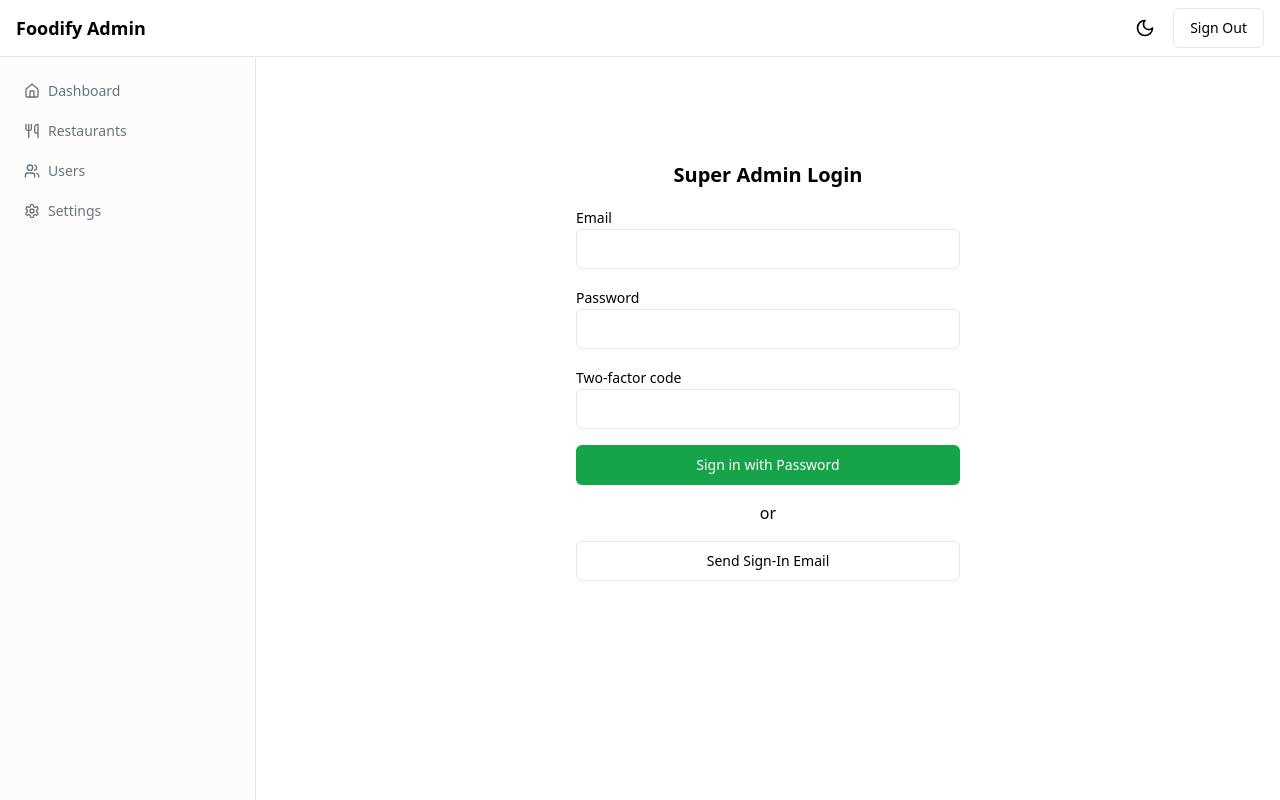
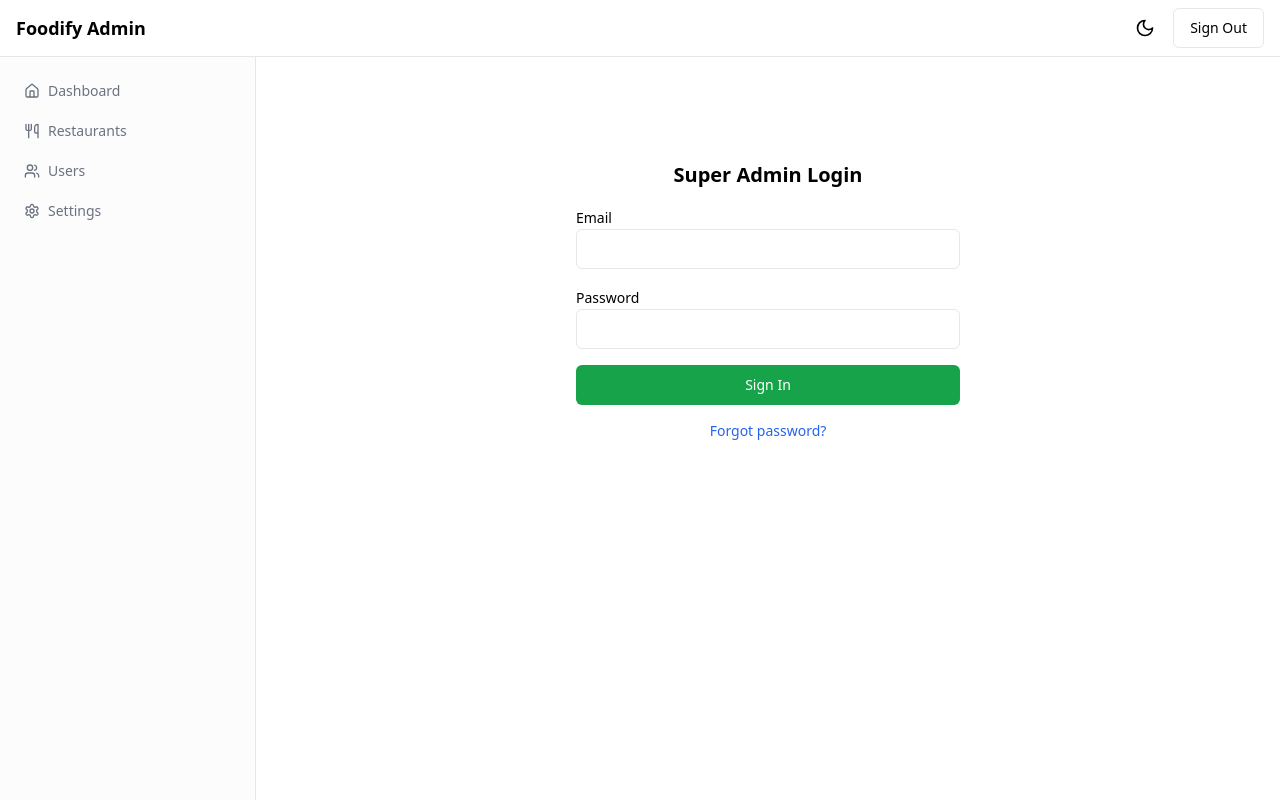
Before and after one commit to oussrh/Foodify, a Next.js app: page /admin/login in a window 1280 px wide. Built offline with nearby package versions, Linux system fonts and the light colour scheme.

Commit message:
Add MFA login flow for super admin

```diff
--- /dev/null
+++ b/app/actions/admin-auth-actions.ts
@@ -0,0 +1,34 @@
+'use server'
+
+import prisma from '@/lib/prisma'
+import { Resend } from 'resend'
+import bcrypt from 'bcryptjs'
+
+export async function requestAdminOtp(email: string, password: string) {
+  const user = await prisma.user.findUnique({ where: { email } })
+  if (!user || user.role !== 'SUPER_ADMIN') {
+    return { error: 'Invalid credentials' }
+  }
+  const valid = await bcrypt.compare(password, user.passwordHash)
+  if (!valid) {
+    return { error: 'Invalid credentials' }
+  }
+  const code = Math.floor(100000 + Math.random() * 900000).toString()
+  await prisma.user.update({
+    where: { id: user.id },
+    data: {
+      emailOtpCode: code,
+      emailOtpExpires: new Date(Date.now() + 10 * 60 * 1000),
+    },
+  })
+  if (process.env.RESEND_API_KEY) {
+    const resend = new Resend(process.env.RESEND_API_KEY)
+    await resend.emails.send({
+      from: process.env.RESEND_FROM!,
+      to: email,
+      subject: 'Your Foodify verification code',
+      text: `Your verification code is ${code}`,
+    })
+  }
+  return { success: true }
+}
--- a/app/admin/login/page.tsx
+++ b/app/admin/login/page.tsx
@@ -2,31 +2,34 @@
 
 import { useState } from 'react'
 import { useRouter } from 'next/navigation'
-import { signIn } from 'next-auth/react'
+import Link from 'next/link'
 import { Button } from '@/components/ui/button'
 import { Input } from '@/components/ui/input'
 import { Label } from '@/components/ui/label'
+import { requestAdminOtp } from '@/app/actions/admin-auth-actions'
 
 export default function SuperAdminLoginPage() {
   const [email, setEmail] = useState('')
   const [password, setPassword] = useState('')
-  const [code, setCode] = useState('')
+  const [error, setError] = useState('')
   const router = useRouter()
 
-  const onCredentials = async (e: React.FormEvent) => {
+  const onSubmit = async (e: React.FormEvent) => {
     e.preventDefault()
-    await signIn('credentials', { email, password, code, redirect: false })
-    router.push('/admin')
-  }
-
-  const onEmail = async () => {
-    await signIn('resend', { email, redirect: false })
+    const res = await requestAdminOtp(email, password)
+    if (res?.error) {
+      setError(res.error)
+      return
+    }
+    sessionStorage.setItem('adminEmail', email)
+    sessionStorage.setItem('adminPassword', password)
+    router.push('/admin/mfa')
   }
 
   return (
     <div className="max-w-sm mx-auto mt-20 space-y-4">
       <h1 className="text-xl font-semibold text-center">Super Admin Login</h1>
-      <form onSubmit={onCredentials} className="space-y-4">
+      <form onSubmit={onSubmit} className="space-y-4">
         <div>
           <Label htmlFor="email">Email</Label>
           <Input id="email" value={email} onChange={(e) => setEmail(e.target.value)} />
@@ -35,16 +38,10 @@ export default function SuperAdminLoginPage() {
           <Label htmlFor="password">Password</Label>
           <Input id="password" type="password" value={password} onChange={(e) => setPassword(e.target.value)} />
         </div>
-        <div>
-          <Label htmlFor="code">Two-factor code</Label>
-          <Input id="code" value={code} onChange={(e) => setCode(e.target.value)} />
-        </div>
-        <Button type="submit" className="w-full">Sign in with Password</Button>
+        <Button type="submit" className="w-full">Sign In</Button>
       </form>
-      <div className="text-center">or</div>
-      <Button variant="outline" className="w-full" onClick={onEmail}>
-        Send Sign-In Email
-      </Button>
+      <Link href="/forgot-password" className="block text-center text-sm text-blue-600">Forgot password?</Link>
+      {error && <div className="text-red-600 text-sm text-center">{error}</div>}
     </div>
   )
 }
--- /dev/null
+++ b/app/admin/mfa/page.tsx
@@ -0,0 +1,45 @@
+'use client'
+
+import { useEffect, useState } from 'react'
+import { useRouter } from 'next/navigation'
+import { signIn } from 'next-auth/react'
+import { Input } from '@/components/ui/input'
+import { Button } from '@/components/ui/button'
+import { Label } from '@/components/ui/label'
+
+export default function AdminMFAPage() {
+  const [code, setCode] = useState('')
+  const [email, setEmail] = useState('')
+  const [password, setPassword] = useState('')
+  const router = useRouter()
+
+  useEffect(() => {
+    setEmail(sessionStorage.getItem('adminEmail') || '')
+    setPassword(sessionStorage.getItem('adminPassword') || '')
+  }, [])
+
+  const onSubmit = async (e: React.FormEvent) => {
+    e.preventDefault()
+    const res = await signIn('credentials', { email, password, code, redirect: false })
+    if (res?.error) {
+      alert(res.error)
+      return
+    }
+    sessionStorage.removeItem('adminEmail')
+    sessionStorage.removeItem('adminPassword')
+    router.push('/admin')
+  }
+
+  return (
+    <div className="max-w-sm mx-auto mt-20 space-y-4">
+      <h1 className="text-xl font-semibold text-center">Enter Verification Code</h1>
+      <form onSubmit={onSubmit} className="space-y-4">
+        <div>
+          <Label htmlFor="code">6-digit Code</Label>
+          <Input id="code" value={code} onChange={(e) => setCode(e.target.value)} />
+        </div>
+        <Button type="submit" className="w-full">Verify</Button>
+      </form>
+    </div>
+  )
+}
```
Also changed, not shown: auth.ts (+15 -1 lines).
